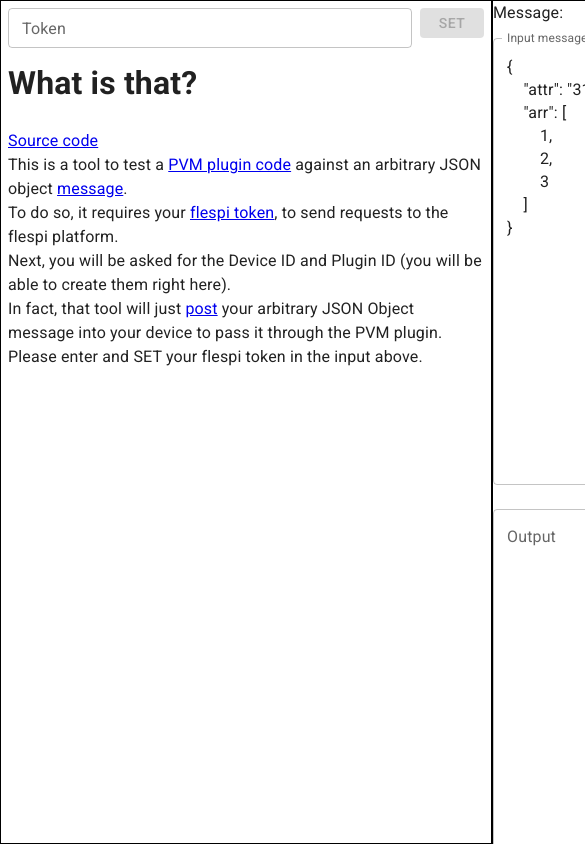
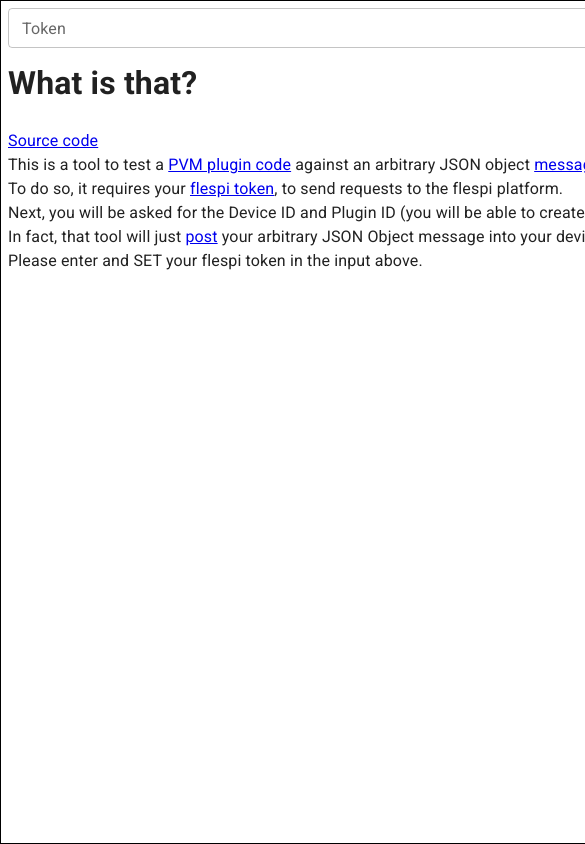
Before and after one commit to flespi-software/pvm-plugin-sandbox, a React (Create React App) app: page / in a window 390 px wide. Shown: the top 844 px of the page, 585 px wide, since content can reach past the window. Built offline with nearby package versions, Linux system fonts and the light colour scheme.

Commit message:
fixed layout when displaying on mobile browser

```diff
--- a/src/App.tsx
+++ b/src/App.tsx
@@ -439,10 +439,10 @@
 
   return (
     <Box sx={{ flexGrow: 1 }} style={{ height: '100vh' }}>
-      <Grid container direction="column" style={{ height: '100vh' }} justifyContent="space-between">
+      <Grid container direction="column" style={{ minWidth: '1461px', height: '100vh' }} justifyContent="space-between">
         <Grid item>
           <Grid container>
-            <Grid item xs={8} border="1px solid black" style={{ height: '100vh', padding: '7px' }}>
+            <Grid item xs={8} border="1px solid black" style={{ minWidth: '964px', height: '100vh', padding: '7px' }}>
               <Stack height={`${idsSelectorHeight}px`} direction="row" divider={<Divider orientation="vertical" flexItem />} spacing={1}>
                 <TokenSelector />
                 {sharedState.token && <DeviceSelector />}
```
